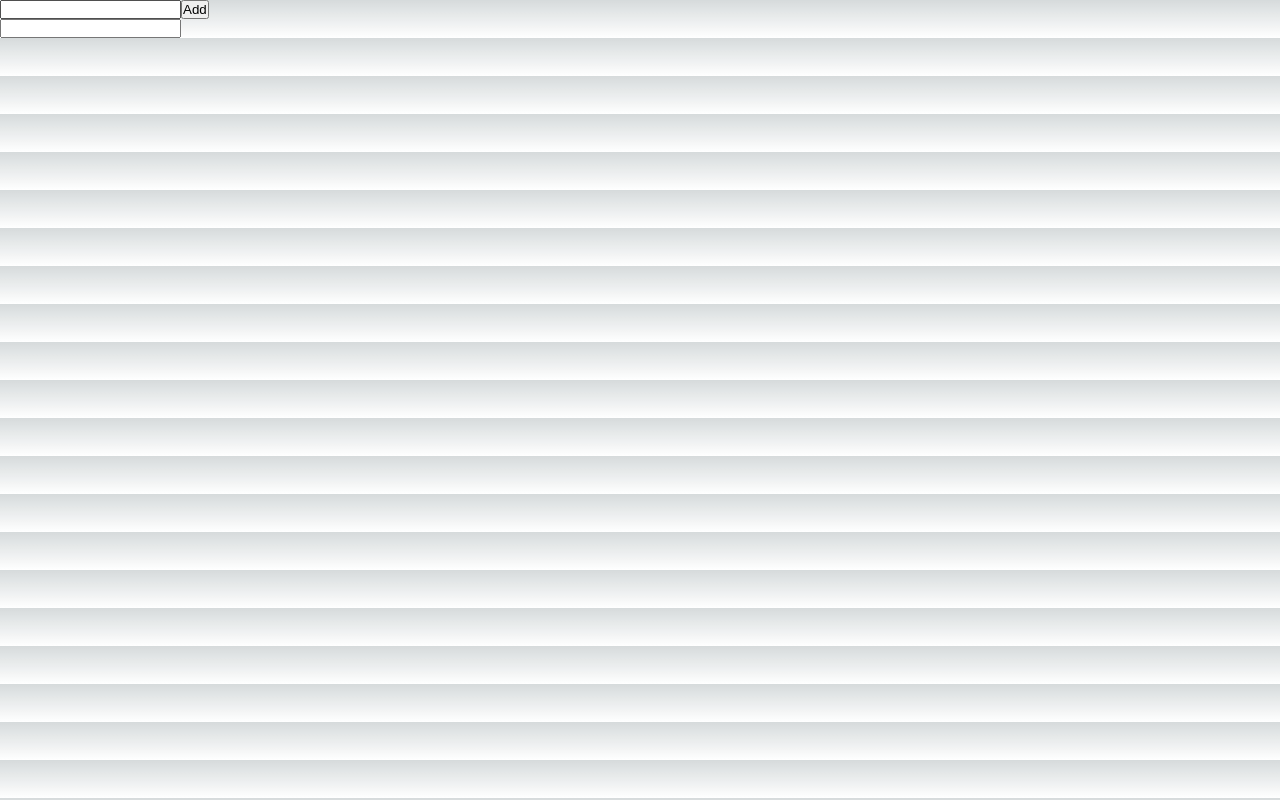
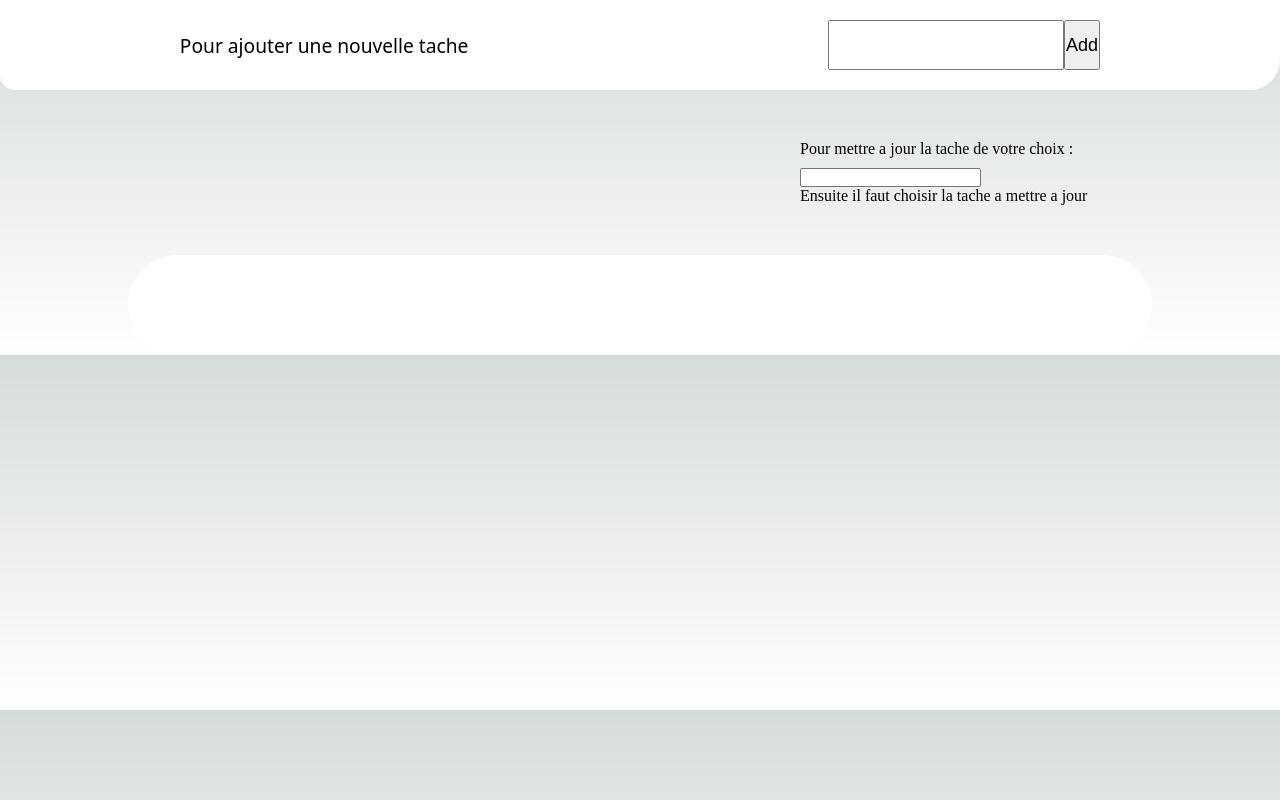
Before and after one commit to tendryAxel/WEB2-TODO-app, a Next.js app: page / in a window 1280 px wide. Built offline with nearby package versions, Linux system fonts and the light colour scheme.

Commit message:
Feat : good css

```diff
--- a/src/pages/app/inputTodo.jsx
+++ b/src/pages/app/inputTodo.jsx
@@ -1,15 +1,19 @@
 import { useState } from "react";
+import style from "../../styles/Home.module.css";
 
 export default function InputTodo ({addliste}) {
     const [inputValue, setInput, clearInput] = useInput()
 
     return (
-        <div>
-        <input type="text" value={inputValue} onChange={setInput} />
-        <button onClick={()=>{
-            addliste(inputValue);
-            clearInput();
-            }}>Add</button>
+        <div className={style.inputTodo}>
+            <p>Pour ajouter une nouvelle tache</p>
+            <div>
+                <input type="text" value={inputValue} onChange={setInput} className={style.inputToAdd} />
+                <button onClick={()=>{
+                    addliste(inputValue);
+                    clearInput();
+                    }} className={style.inputToAdd}>Add</button>
+            </div>
         </div>
         )
 };
--- a/src/pages/app/todoListe.jsx
+++ b/src/pages/app/todoListe.jsx
@@ -1,13 +1,21 @@
 import { useState } from "react";
+import style from "../../styles/Home.module.css"
 
 export default function ListeTodo({ liste, removeInListe, updateInListe }) {
     const [inputValue, setInput, clearInput] = useInput()
 
     return (
-        <ul>
+        <>
+            <div className={style.updateDiv}>
+                <div className={style.inputUpdate}>
+                    <p>Pour mettre a jour la tache de votre choix : </p>
                     <input type="text" value={inputValue} onChange={setInput} />
+                </div>
+                <p>Ensuite il faut choisir la tache a mettre a jour</p>
+            </div>
+            <ul className={style.todoListe}>
                 {liste.map((item, index) => {
-                return <li key={index}>
+                    return <li key={index} className={style.listeStyle}>
                         <p>{index} - {item}</p>
                         <button onClick={()=>removeInListe(index)}>X</button>
                         <button onClick={()=>{
@@ -17,6 +25,7 @@ export default function ListeTodo({ liste, removeInListe, updateInListe }) {
                     </li>;
                 })}
             </ul>
+        </>
     );
 }
 
--- a/src/pages/index.jsx
+++ b/src/pages/index.jsx
@@ -52,8 +52,8 @@ export default function Home() {
   const [liste, addliste, removeInListe, updateInListe] = manipListe()
 
   return (
-    <div>
-      <InputTodo addliste={addliste}/>
+    <div className={styles.todo}>
+      <InputTodo addliste={addliste} />
       <ListeTodo
         liste={liste}
         removeInListe={removeInListe}
--- a/src/styles/Home.module.css
+++ b/src/styles/Home.module.css
@@ -11,3 +11,59 @@
   justify-content: center;
   align-items: center;
 }
+
+
+.inputToAdd{
+  height: 50px;
+  font-size: 18px;
+}
+.todo{
+  display: flex;
+  flex-direction: column;
+  width: 100vw;
+  justify-content: center;
+  align-items: center;
+  gap: 50px;
+}
+.inputTodo{
+  width: 100vw;
+  height: 90px;
+  display: flex;
+  justify-content: space-around;
+  align-items: center;
+  background-color: white;
+  color: black;
+  font-size: larger;
+  font-family: system-ui, -apple-system, BlinkMacSystemFont, 'Segoe UI', Roboto, Oxygen, Ubuntu, Cantarell, 'Open Sans', 'Helvetica Neue', sans-serif;
+  border-radius: 0 0 30px 15px;
+}
+.inputUpdate{
+  display: flex;
+  flex-wrap: wrap;
+  gap: 10px;
+}
+.updateDiv{
+  width: 25vw;
+  transform: translateX(25vw);
+  display: flex;
+  flex-wrap: wrap;
+}
+.listeStyle{
+  list-style: none;
+  display: flex;
+  gap: 10px;
+  flex-wrap: wrap;
+  overflow-y: hidden;
+  overflow-x: auto;
+}
+.todoListe{
+  display: flex;
+  flex-direction: column;
+  gap: 10px;
+  background-color: white;
+  color: black;
+  font-family: system-ui, -apple-system, BlinkMacSystemFont, 'Segoe UI', Roboto, Oxygen, Ubuntu, Cantarell, 'Open Sans', 'Helvetica Neue', sans-serif;
+  border-radius: 50px;
+  width: 80vw;
+  padding: 50px;
+}
```
Lines whose indentation alone changed are shown as unchanged.
